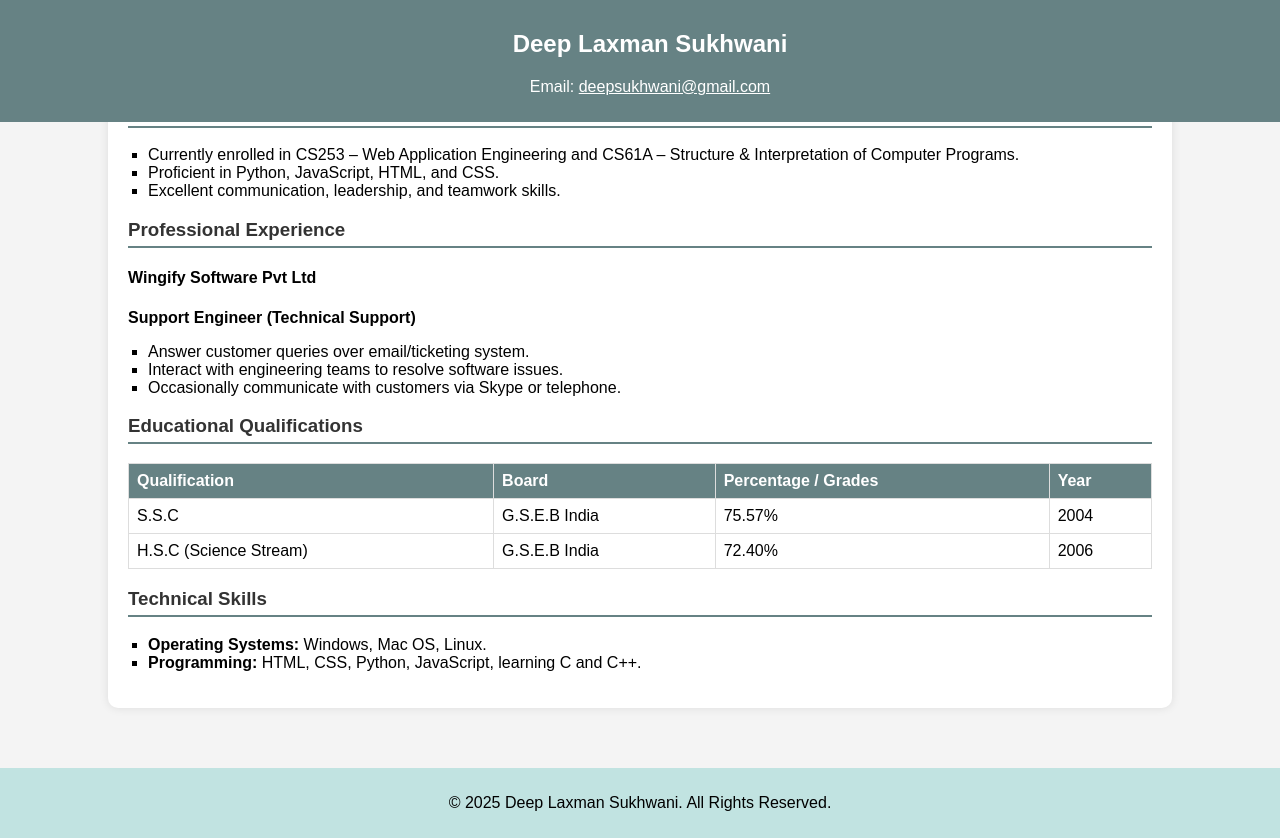
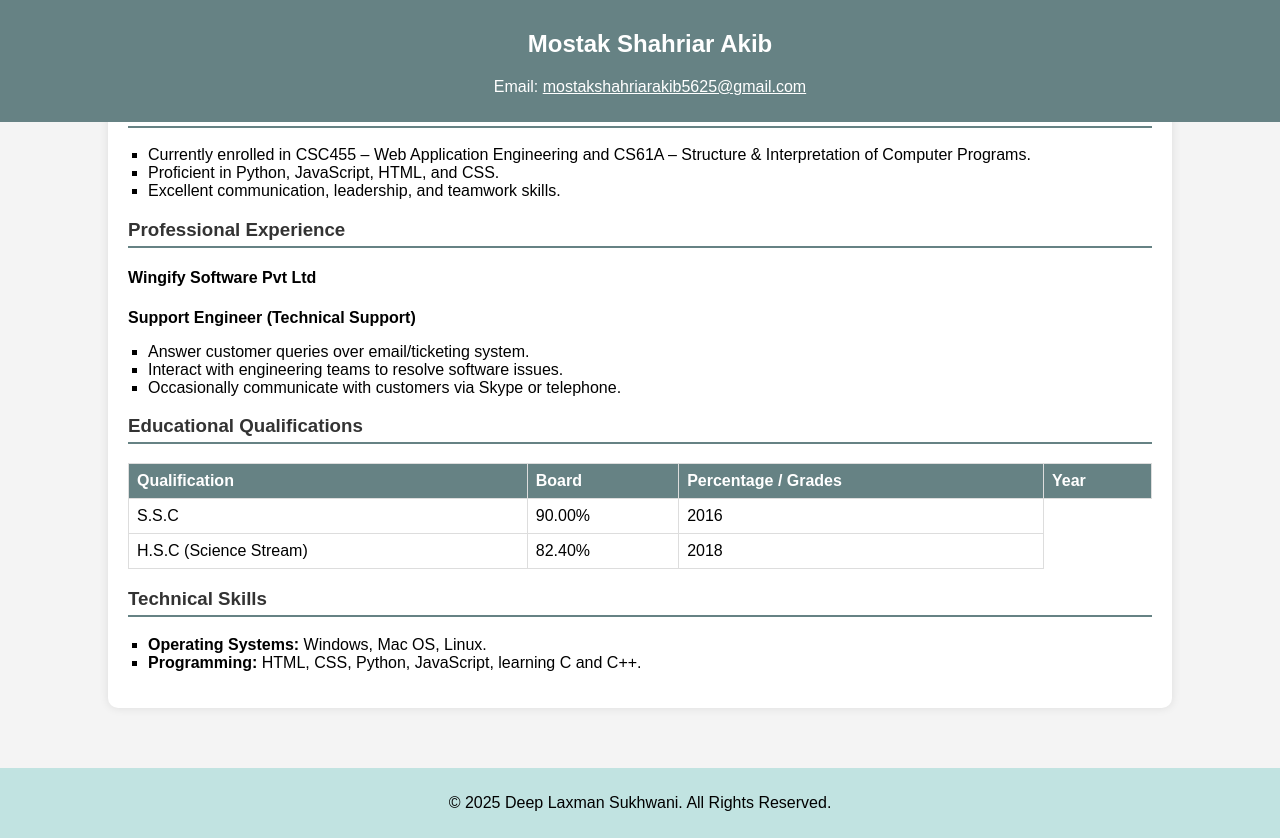
Before and after one commit to Shahriarakib21/Shahriarakib21.github.io, a plain HTML site: page index.html in a window 1280 px wide. Drawn offline with Linux system fonts and the light colour scheme.

Commit message:
Update index.html

```diff
--- a/index.html
+++ b/index.html
@@ -3,7 +3,7 @@
 <head>
     <meta charset="UTF-8">
     <meta name="viewport" content="width=device-width, initial-scale=1.0">
-    <title>Resume - Deep Laxman Sukhwani</title>
+    <title>Resume - Mostak Shahriar Akib</title>
     <style>
         body {
             font-family: Arial, sans-serif;
@@ -61,14 +61,14 @@
 </head>
 <body>
     <div id="header">
-        <h2>Deep Laxman Sukhwani</h2>
-        <p>Email: <a href="mailto:deepsukhwani@gmail.com" style="color: white;">deepsukhwani@gmail.com</a></p>
+        <h2>Mostak Shahriar Akib</h2>
+        <p>Email: <a href="mailto:deepsukhwani@gmail.com" style="color: white;">mostakshahriarakib5625@gmail.com</a></p>
     </div>
 
     <div id="container">
         <h3>CV Highlights</h3>
         <ul>
-            <li>Currently enrolled in CS253 – Web Application Engineering and CS61A – Structure & Interpretation of Computer Programs.</li>
+            <li>Currently enrolled in CSC455 – Web Application Engineering and CS61A – Structure & Interpretation of Computer Programs.</li>
             <li>Proficient in Python, JavaScript, HTML, and CSS.</li>
             <li>Excellent communication, leadership, and teamwork skills.</li>
         </ul>
@@ -92,15 +92,15 @@
             </tr>
             <tr>
                 <td>S.S.C</td>
-                <td>G.S.E.B India</td>
-                <td>75.57%</td>
-                <td>2004</td>
+
+                <td>90.00%</td>
+                <td>2016</td>
             </tr>
             <tr>
                 <td>H.S.C (Science Stream)</td>
-                <td>G.S.E.B India</td>
-                <td>72.40%</td>
-                <td>2006</td>
+
+                <td>82.40%</td>
+                <td>2018</td>
             </tr>
         </table>
 
```
